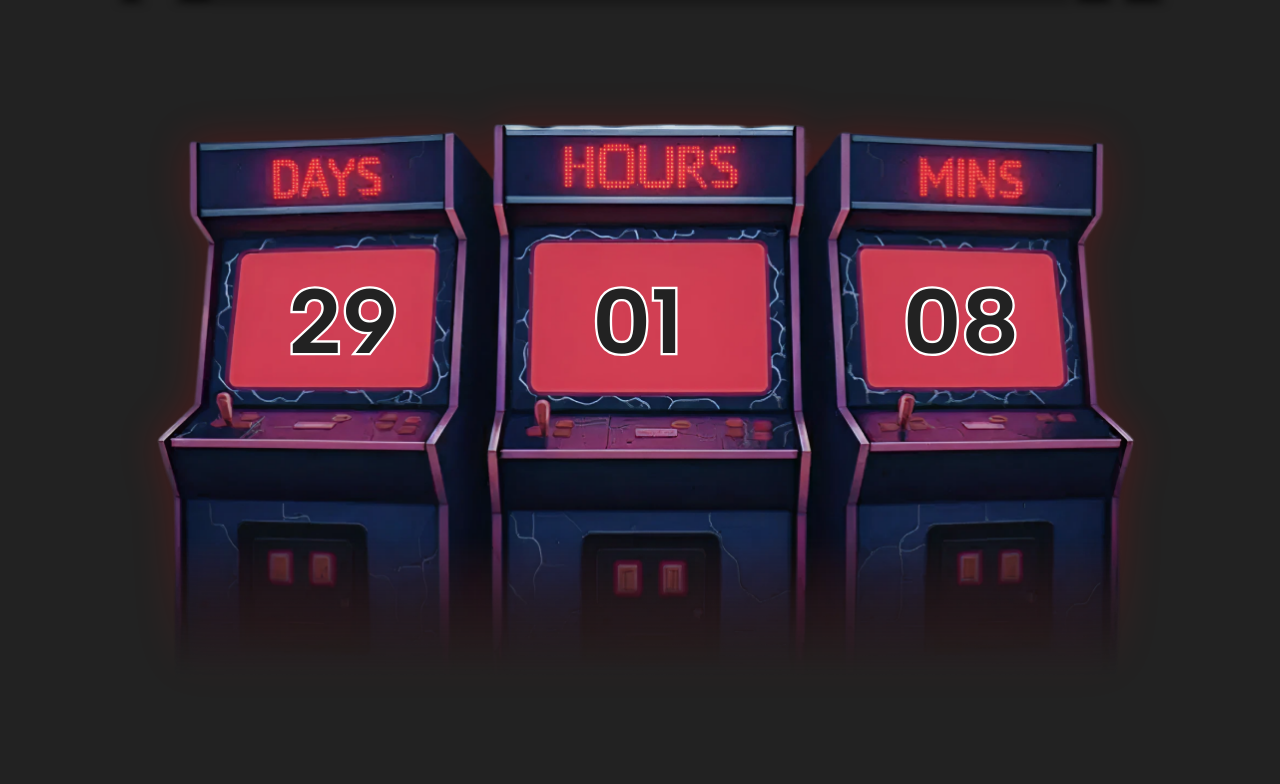
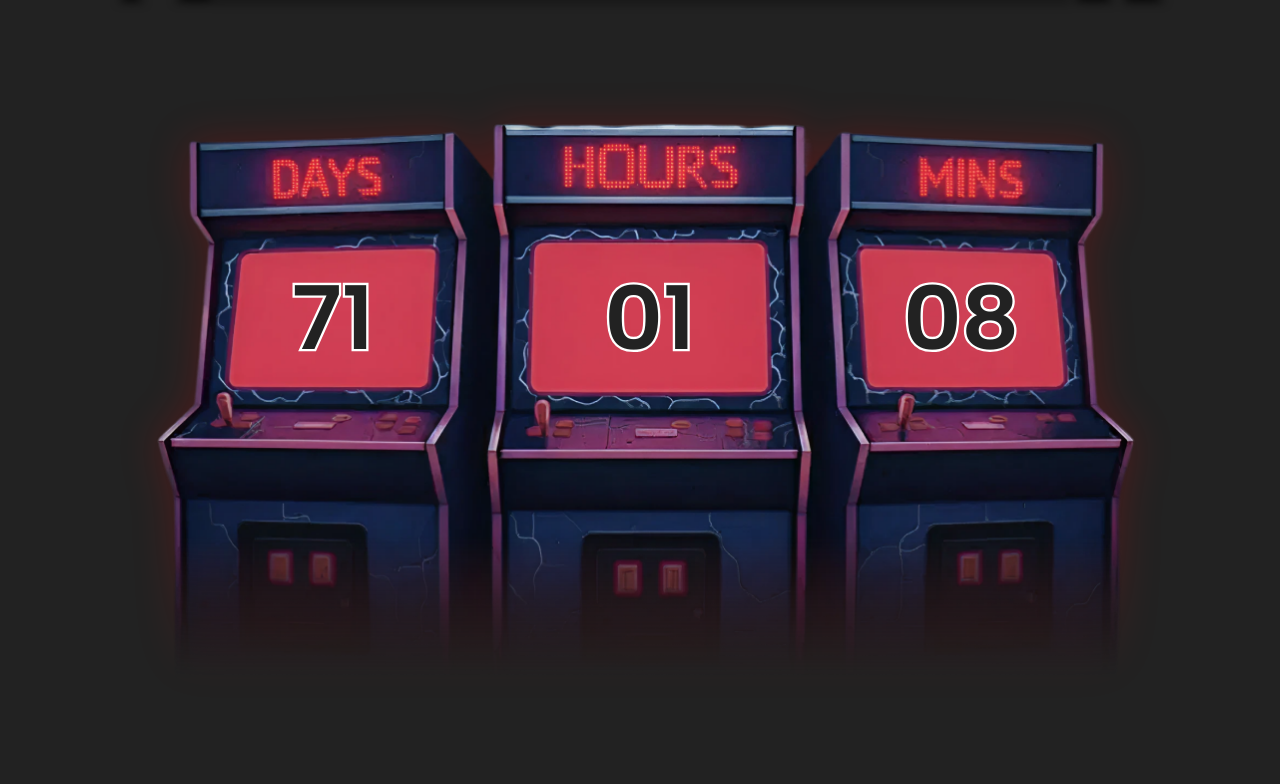
Before and after one commit to Magistics/HackInverse-Website, a React (Vite) app: page / in a window 1280 px wide. Shown: the part 2696-3480 px from the top of the page. Built offline with nearby package versions, Linux system fonts and the light colour scheme; a web font is replaced by a local one.

Commit message:
feat: add HACKNEST as a sponsor with logo and link, update Calender countdown styles and functionality

```diff
--- a/src/App.jsx
+++ b/src/App.jsx
@@ -20,29 +20,29 @@ import Duration from "./components/Duration.jsx";
 import ShadowSection from "./components/ShadowSection.jsx";
 
 function App() {
-    useEffect(() => {
-        // 1. Disable right-click context menu
-        const handleContextMenu = (e) => e.preventDefault();
-        document.addEventListener('contextmenu', handleContextMenu);
+    // useEffect(() => {
+    //     // 1. Disable right-click context menu
+    //     const handleContextMenu = (e) => e.preventDefault();
+    //     document.addEventListener('contextmenu', handleContextMenu);
 
-        // 2. Disable common DevTools keyboard shortcuts
-        const handleKeyDown = (e) => {
-        if (
-            e.key === 'F12' ||
-            (e.ctrlKey && e.shiftKey && (e.key === 'I' || e.key === 'C' || e.key === 'J')) ||
-            (e.ctrlKey && e.key === 'U')
-        ) {
-            e.preventDefault();
-        }
-        };
-        document.addEventListener('keydown', handleKeyDown);
+    //     // 2. Disable common DevTools keyboard shortcuts
+    //     const handleKeyDown = (e) => {
+    //     if (
+    //         e.key === 'F12' ||
+    //         (e.ctrlKey && e.shiftKey && (e.key === 'I' || e.key === 'C' || e.key === 'J')) ||
+    //         (e.ctrlKey && e.key === 'U')
+    //     ) {
+    //         e.preventDefault();
+    //     }
+    //     };
+    //     document.addEventListener('keydown', handleKeyDown);
 
-        // Cleanup listeners when component unmounts
-        return () => {
-        document.removeEventListener('contextmenu', handleContextMenu);
-        document.removeEventListener('keydown', handleKeyDown);
-        };
-    }, []);
+    //     // Cleanup listeners when component unmounts
+    //     return () => {
+    //     document.removeEventListener('contextmenu', handleContextMenu);
+    //     document.removeEventListener('keydown', handleKeyDown);
+    //     };
+    // }, []);
 
     const homeRef = useRef(null);
     const aboutRef = useRef(null);
--- a/src/components/Calender.jsx
+++ b/src/components/Calender.jsx
@@ -1,12 +1,17 @@
 import React, { useState, useEffect } from "react";
 import { motion, AnimatePresence } from "framer-motion";
 import calendarBg from "../assets/calendar.png";
-import customFont from "../assets/fonts/Stranger-Things-Outlined.ttf";
 import SectionTitle from "./Common/SectionTitle";
+
+const UNITS = [
+  { key: "days", screenClass: "arcade-screen-days" },
+  { key: "hours", screenClass: "arcade-screen-hours" },
+  { key: "mins", screenClass: "arcade-screen-mins" },
+];
 
 const Calender = () => {
   // Set your hackathon's end date and time here
-  const targetDate = new Date("2026-08-29T09:30:00");
+  const targetDate = new Date("2026-10-10T09:30:00");
 
   const calculateTimeLeft = () => {
     const difference = +targetDate - +new Date();
@@ -37,33 +42,6 @@ const Calender = () => {
 
   return (
     <div className="w-full bg-[#222222] flex flex-col items-center pb-6 px-2 sm:px-4 font-sans overflow-hidden">
-      <style>
-        {`
-          /* 2. Define the Custom Font Face */
-          @font-face {
-            font-family: 'StrangerHeader';
-            src: url(${customFont}) format('truetype');
-            font-weight: normal;
-            font-style: normal;
-          }
-
-          @import url('https://fonts.googleapis.com/css2?family=Albert+Sans:wght@700&display=swap');
-
-          .arcade-text {
-            font-family: 'Albert Sans', sans-serif;
-            font-weight: 700;
-            color: #222222;
-            paint-order: stroke fill;
-            line-height: 1;
-            -webkit-text-stroke: 2px #FFFFFF;
-          }
-          @media (min-width: 768px) {
-            .arcade-text {
-              -webkit-text-stroke: 4.7px #FFFFFF;
-            }
-          }
-        `}
-      </style>
       <div className="mb-5">
         <SectionTitle
           title="Mark Your Calender"
@@ -81,53 +59,23 @@ const Calender = () => {
           className="w-full h-auto object-contain drop-shadow-[0_0_20px_rgba(255,0,0,0.2)]"
         />
 
-        <div className="absolute inset-0 grid grid-cols-3 text-center">
-          <div className="relative w-full h-full flex justify-center">
+        <div className="absolute inset-0">
+          {UNITS.map(({ key, screenClass }) => (
+            <div key={key} className={`arcade-screen ${screenClass}`}>
               <AnimatePresence mode="wait">
                 <motion.p
-                key={timeLeft.days || "00"}
+                  key={timeLeft[key] || "00"}
                   initial={{ y: 20, opacity: 0 }}
                   animate={{ y: 0, opacity: 1 }}
                   exit={{ y: -20, opacity: 0 }}
                   transition={{ duration: 0.3, ease: "easeInOut" }}
-                className="absolute top-[30%] left-[48%] md:left-[47%] arcade-text text-[6vw] sm:text-[5vw] md:text-[3.5rem] lg:text-[5.7rem]"
+                  className="arcade-value arcade-text text-[6vw] sm:text-[5vw] md:text-[3.5rem] lg:text-[5.7rem]"
                 >
-                {timeLeft.days || "00"}
+                  {timeLeft[key] || "00"}
                 </motion.p>
               </AnimatePresence>
             </div>
-
-          {/* Machine 2: HOURS */}
-          <div className="relative w-full h-full flex justify-center">
-            <AnimatePresence mode="wait">
-              <motion.p
-                key={timeLeft.hours || "00"}
-                initial={{ y: 20, opacity: 0 }}
-                animate={{ y: 0, opacity: 1 }}
-                exit={{ y: -20, opacity: 0 }}
-                transition={{ duration: 0.3, ease: "easeInOut" }}
-                className="absolute top-[30%] left-[38%] md:left-[36%] arcade-text text-[6vw] sm:text-[5vw] md:text-[3.5rem] lg:text-[5.7rem]"
-              >
-                {timeLeft.hours || "00"}
-              </motion.p>
-            </AnimatePresence>
-          </div>
-
-          {/* Machine 3: MINS */}
-          <div className="relative w-full h-full flex justify-center">
-            <AnimatePresence mode="wait">
-              <motion.p
-                key={timeLeft.mins || "00"}
-                initial={{ y: 20, opacity: 0 }}
-                animate={{ y: 0, opacity: 1 }}
-                exit={{ y: -20, opacity: 0 }}
-                transition={{ duration: 0.3, ease: "easeInOut" }}
-                className="absolute top-[30%] left-[31%] md:left-[27%] arcade-text text-[6vw] sm:text-[5vw] md:text-[3.5rem] lg:text-[5.7rem]"
-              >
-                {timeLeft.mins || "00"}
-              </motion.p>
-            </AnimatePresence>
-          </div>
+          ))}
         </div>
       </div>
     </div>
--- a/src/components/Navbar.jsx
+++ b/src/components/Navbar.jsx
@@ -186,7 +186,7 @@ export default function Navbar({ scrollToView, refs }) {
         <AnimatePresence>
           {isMenuOpen && (
             <motion.div
-              className="md:hidden mx-4 absolute top-full left-0 right-0 mt-2 py-5 bg-black rounded-[20px] google-gradient-border overflow-hidden"
+              className="md:hidden mx-4 absolute top-full left-0 right-0 mt-2 py-5 bg-white/5 border border-white/10 rounded-[20px] google-gradient-border overflow-hidden"
               initial={{ opacity: 0, y: -20, scale: 0.95 }}
               animate={{ opacity: 1, y: 0, scale: 1 }}
               exit={{ opacity: 0, y: -20, scale: 0.95 }}
--- a/src/components/Sponsors/SponsorsCategory.jsx
+++ b/src/components/Sponsors/SponsorsCategory.jsx
@@ -38,7 +38,7 @@ const SponsorsCategory = ({
               className={logoClassName}
               imgClassName={logoImageClassName}
               style={logoStyle}
-              imgStyle={logoImageStyle}
+              imgStyle={{ ...logoImageStyle, ...item.imgStyle }}
             />
           ) : (
             <BlurCard key={index} />
--- a/src/components/Sponsors/SponsorsData.js
+++ b/src/components/Sponsors/SponsorsData.js
@@ -26,5 +26,11 @@ export const sponsorsData = {
       alt: "OSEN",
       href: "https://osen.live/",
     },
+    {
+      src: "/hacknest-logo.png",
+      alt: "HACKNEST",
+      href: "https://hacknest.co.in/",
+      imgStyle: { height: "9rem", width: "auto", maxWidth: "100%" },
+    },
   ],
 };
--- a/src/index.css
+++ b/src/index.css
@@ -106,3 +106,55 @@ body,
 .logo-card {
   @apply w-[180px] h-[70px] bg-black text-white flex justify-center items-center text-xl font-semibold rounded-md;
 }
+
+
+/* Calender countdown: numbers overlaid on the arcade machine screens */
+.arcade-text {
+  font-family: var(--font-albert-sans);
+  font-weight: 700;
+  color: #222222;
+  line-height: 1;
+  paint-order: stroke fill;
+  -webkit-text-stroke: 2px #FFFFFF;
+}
+
+@media (min-width: 768px) {
+  .arcade-text {
+    -webkit-text-stroke: 4.7px #FFFFFF;
+  }
+}
+
+/* One box per screen, as a % of the artwork (calendar.png, 1026x576) */
+.arcade-screen {
+  position: absolute;
+}
+
+.arcade-screen-days {
+  left: 10.04%;
+  width: 19.78%;
+  top: 25.52%;
+  height: 23.61%;
+}
+
+.arcade-screen-hours {
+  left: 39.47%;
+  width: 22.81%;
+  top: 24.48%;
+  height: 25.52%;
+}
+
+.arcade-screen-mins {
+  left: 71.54%;
+  width: 19.59%;
+  top: 25.52%;
+  height: 23.61%;
+}
+
+/* Stacked inside the box so the enter/exit pair overlap instead of reflowing */
+.arcade-value {
+  position: absolute;
+  inset: 0;
+  display: flex;
+  align-items: center;
+  justify-content: center;
+}
```
Also changed, not shown: public/hacknest-logo.png (added). Lines whose indentation alone changed are shown as unchanged.
